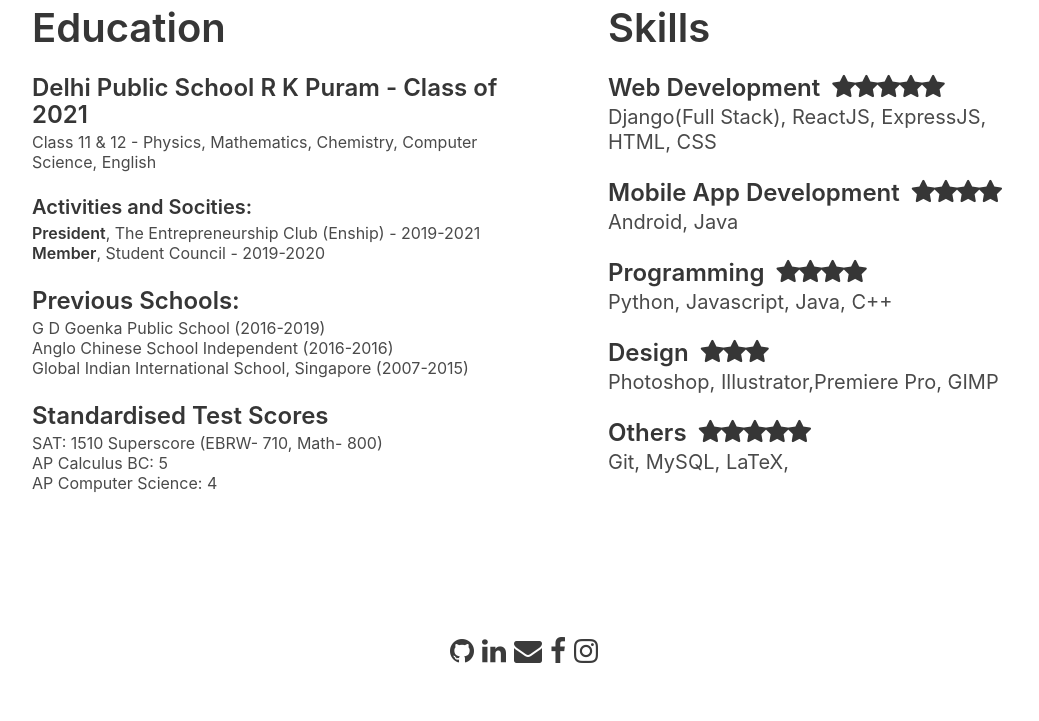
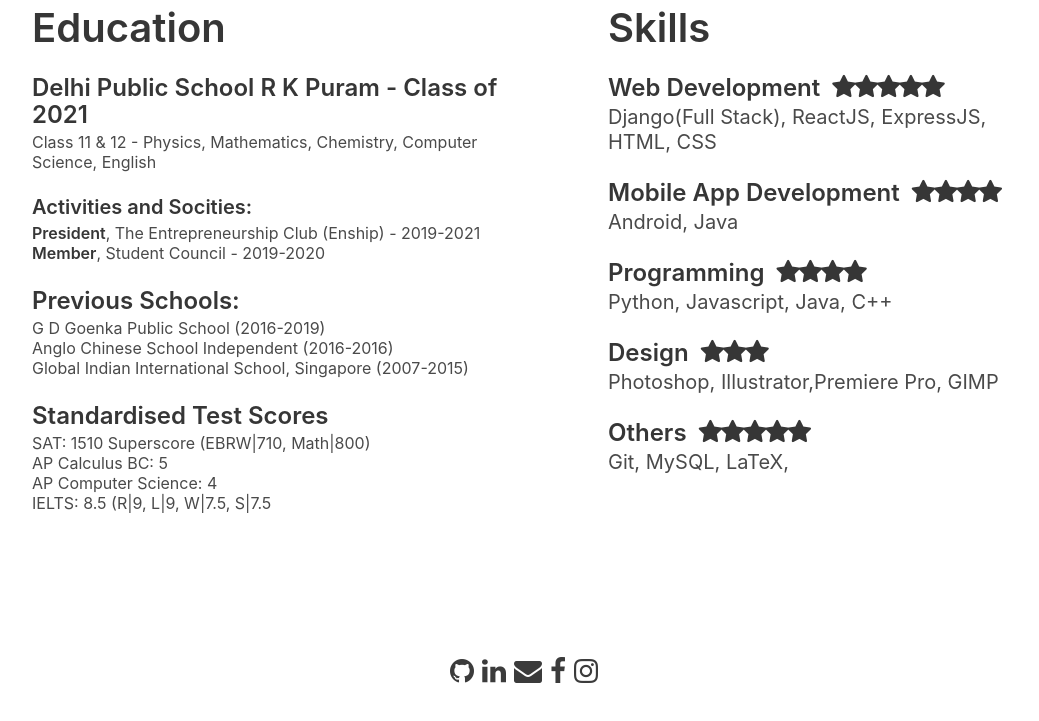
Before and after one commit to Avikam03/Avikam03, a Gatsby site: page / in a window 1280 px wide. Shown: the part 1501-2222 px from the top of the page, without its empty margins (116-1155 px from the left). Built offline with nearby package versions, Linux system fonts and the light colour scheme; Gatsby itself is replaced by a stand-in of ours.

Commit message:
added ielts score

```diff
--- a/src/pages/index.js
+++ b/src/pages/index.js
@@ -127,9 +127,10 @@ const IndexPage = () => (
                   Standardised Test Scores
                 </h1>
                 <ul class="subtitle is-6">
-                  <li>SAT: 1510 Superscore (EBRW- 710, Math- 800)</li>
+                  <li>SAT: 1510 Superscore (EBRW|710, Math|800)</li>
                   <li>AP Calculus BC: 5</li>
                   <li>AP Computer Science: 4</li>
+                  <li>IELTS: 8.5 (R|9, L|9, W|7.5, S|7.5</li>
                 </ul>
               </div>
               <div class="column ml-5">
```
